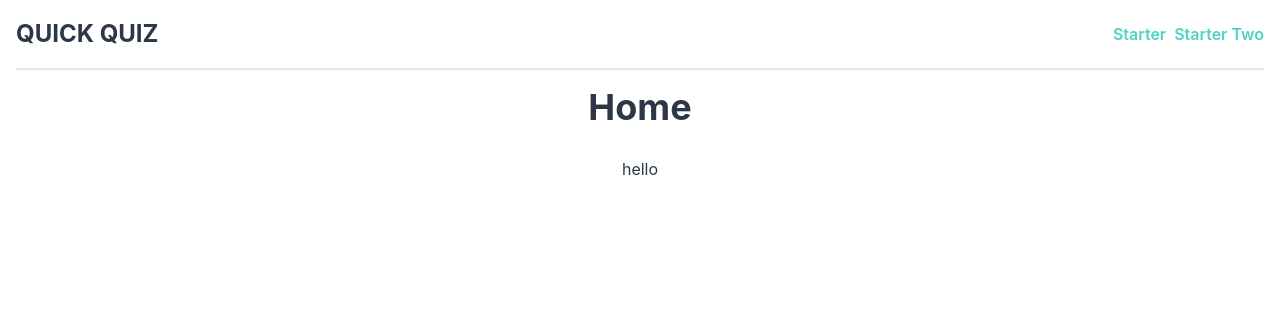
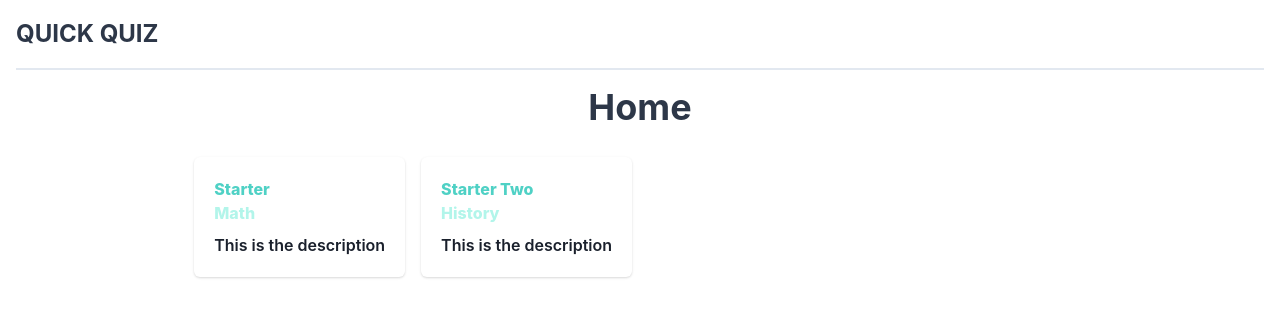
Before and after one commit to mikeHerceg/QuickQuiz, a React (Vite) app: page / in a window 1280 px wide. Shown: the top 316 px of the page. Built offline with nearby package versions, Linux system fonts and the light colour scheme.

Commit message:
adding Quiz page

```diff
--- a/src/App.tsx
+++ b/src/App.tsx
@@ -8,7 +8,7 @@ function App() {
     <ChakraProvider theme={theme}>
       <BrowserRouter basename="/">
         <Routes>
-          <Route path="/quiz/:quiz-id" element={<Quiz />} />
+          <Route path="/quiz/:quizId" element={<Quiz />} />
           <Route path="*" element={<Home />} />
         </Routes>
       </BrowserRouter>
--- /dev/null
+++ b/src/components/cards/index.ts
@@ -0,0 +1 @@
+export * from "./quizsummary.component";
--- /dev/null
+++ b/src/components/cards/quizsummary.component.tsx
@@ -0,0 +1,37 @@
+import { Card, CardBody, CardHeader, Text } from "@chakra-ui/react";
+import { FunctionComponent, PropsWithChildren } from "react";
+import { Link } from "react-router-dom";
+import { Colors, fontWeight, Spacing } from "../../theme";
+import { Category } from "../../types/globals.types";
+
+interface QuizSummaryProps extends PropsWithChildren {
+  title: string;
+  description: string;
+  category: Category;
+  link: string;
+}
+
+export const QuizSummary: FunctionComponent<QuizSummaryProps> = ({
+  title,
+  description,
+  category,
+  link,
+}) => {
+  return (
+    <Link to={link}>
+      <Card padding={Spacing.lr}>
+        <CardHeader p={0} mb={Spacing.sm}>
+          <Text fontWeight={fontWeight.bold} color={Colors.primary}>
+            {title}
+          </Text>
+          <Text fontWeight={fontWeight.bold} color={Colors.primaryLight}>
+            {Category[category]}
+          </Text>
+        </CardHeader>
+        <CardBody p={0}>
+          <Text>{description}</Text>
+        </CardBody>
+      </Card>
+    </Link>
+  );
+};
--- a/src/pages/home/home.page.tsx
+++ b/src/pages/home/home.page.tsx
@@ -1,25 +1,25 @@
-import { HStack } from "@chakra-ui/react";
+import { Card, Grid, HStack } from "@chakra-ui/react";
 import { FunctionComponent } from "react";
 import { Link } from "react-router-dom";
 import { PageContainer } from "../../components";
+import { QuizSummary } from "../../components/cards";
 import { AllQuizes } from "../../quizes/all.quiz";
 import { Spacing } from "../../theme/spacing.theme";
 
 export const Home: FunctionComponent = () => {
   return (
-    <PageContainer
-      title="Home"
-      nav={
-        <HStack gap={Spacing.sm}>
-          {AllQuizes.map((quiz) => (
-            <Link key={quiz.id} to={`/quiz/${quiz.id}`}>
-              {quiz.title}
-            </Link>
-          ))}
-        </HStack>
-      }
-    >
-      hello
+    <PageContainer title="Home">
+      <Grid templateColumns="repeat(4, 1fr)" gap={Spacing.md}>
+        {AllQuizes.map(({ title, description, category, id }) => (
+          <QuizSummary
+            key={id}
+            title={title}
+            description={description}
+            category={category}
+            link={`/quiz/${id}`}
+          />
+        ))}
+      </Grid>
     </PageContainer>
   );
 };
--- a/src/pages/quiz/quiz.page.tsx
+++ b/src/pages/quiz/quiz.page.tsx
@@ -1,10 +1,24 @@
-import { FunctionComponent } from "react";
+import { FunctionComponent, useState } from "react";
 import { Link } from "react-router-dom";
+import { useParams } from "react-router";
+import { PageContainer } from "../../components";
+import { AllQuizes } from "../../quizes/all.quiz";
+import { Button, Text, VStack } from "@chakra-ui/react";
+import { Spacing } from "../../theme";
 
 export const Quiz: FunctionComponent = () => {
+  const { quizId } = useParams();
+  const quizConfig = AllQuizes.find(({ id }) => id === quizId);
+  console.log(quizConfig);
+
+  if (!quizConfig) return <Text>quiz not found</Text>;
+
   return (
-    <>
-      <Link to={`/`}>Home</Link>
-    </>
+    <PageContainer title={quizConfig.title} nav={<Link to={`/`}>Home</Link>}>
+      <VStack gap={Spacing.md}>
+        <Text textAlign="center">{quizConfig.description}</Text>
+        <Button>Start</Button>
+      </VStack>
+    </PageContainer>
   );
 };
--- a/src/theme/theme.ts
+++ b/src/theme/theme.ts
@@ -8,6 +8,7 @@ export const theme = extendTheme({
       body: {
         color: Colors.text,
         fontWeight: fontWeight.normal,
+        fontSize: "16px",
       },
       // styles for the `a`
       a: {
```
